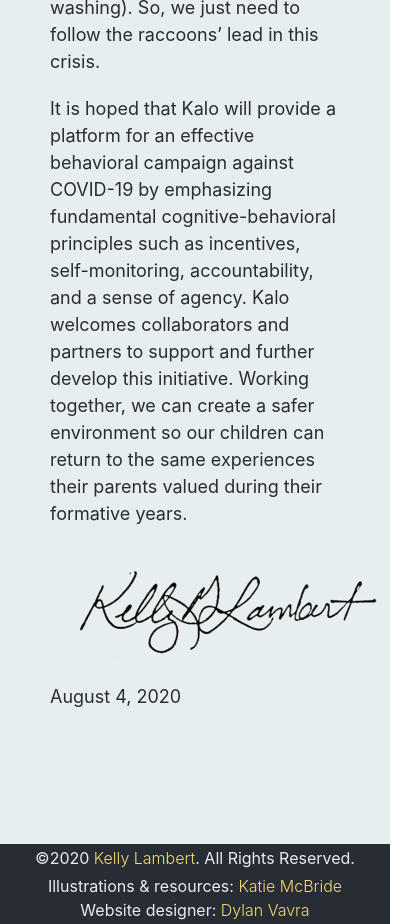
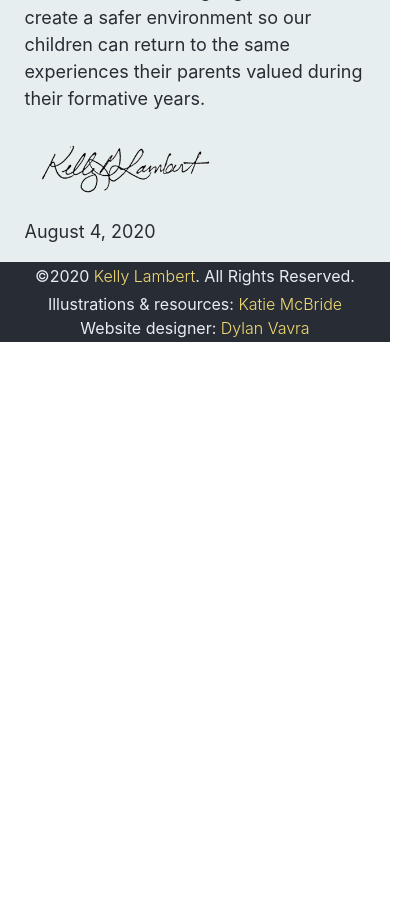
Before and after one commit to dvavs/kalothehero, a React (Create React App) app: page /about in a window 390 px wide. Shown: the part 2220-3144 px from the top of the page, 411 px wide, since content can reach past the window. After the commit the page ends 2562 px from the top, so only its background shows below. Built offline with nearby package versions, Linux system fonts and the light colour scheme.

Commit message:
Make About page responsive

```diff
--- a/src/App.css
+++ b/src/App.css
@@ -60,7 +60,7 @@ a:hover {
   main {
     width: 100%;
     margin: 72px 0px;
-    padding: 50px;
+    padding: 20px;
     display: block;
     position: relative;
     background-color: var(--primary-lb);
@@ -72,4 +72,16 @@ a:hover {
     border-radius: 0px
   }
 
+  main h1 {
+    margin-top: 50px;
+  }
+
 }
+
+@media screen and (max-width: 679px) {
+
+  main {
+    padding: 5px;
+  }
+
+}
--- a/src/pages/About/style.css
+++ b/src/pages/About/style.css
@@ -12,6 +12,11 @@
     margin: 0px 0px 20px 0px;
 }
 
+#kgl-portrait::after, #kalo-transparent-bg::after {
+    display: block;
+    clear: both;
+}
+
 #about p {
     text-align: left;
 }
@@ -19,7 +24,7 @@
 #signature-block {
     display: block;
     height: max-content;
-    margin: 20px;
+    margin: 20px 0px;
 }
 
 #signature-block::after {
@@ -30,3 +35,51 @@
 #kgl-sig {
     display: block;
 }
+
+@media screen and (max-width: 1000px) {
+    #about {
+        margin: 0% 10%;
+        width: 80%;
+    }
+}
+
+@media screen and (max-width: 719px) {
+
+    #kalo-transparent-bg {
+        max-width: 50%;
+        height: auto;
+    }
+
+    #kgl-portrait {
+        max-width: 50%;
+        height: auto;
+    }
+
+}
+
+@media screen and (max-width: 679px) {
+
+    #about {
+      margin: 0% 5%;
+      width: 90%
+    }
+
+  }
+
+@media screen and (max-width: 540px) {
+
+    #kalo-transparent-bg, #kgl-portrait {
+        display: block;
+        word-wrap: normal;
+        float: none;
+        max-width: 80%;
+        width: 80%;
+        height: auto;
+        margin: 0% 10%;
+    }
+
+    #kgl-sig {
+        max-width: 60%;
+    }
+
+}
```
